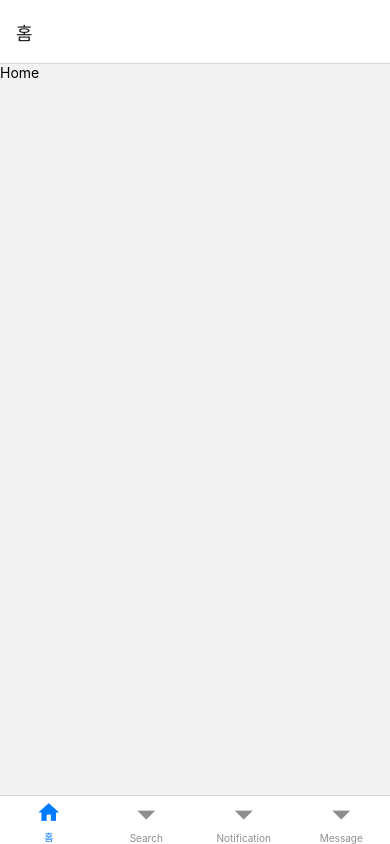
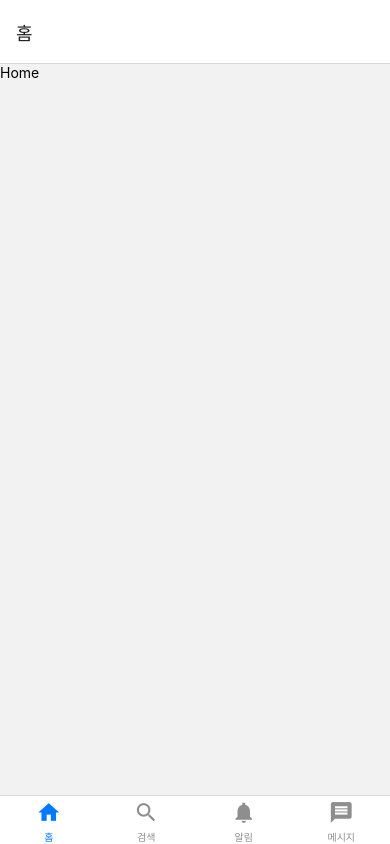
Before and after one commit to jiseong-choi/LearnRNnavigation, a React Native app: screen / in a window 390 px wide. Built offline with nearby package versions, Linux system fonts and the light colour scheme.

Commit message:
feat: new bottom tab navigator

```diff
--- a/App.js
+++ b/App.js
@@ -35,17 +35,45 @@ const App = () => {
     <NavigationContainer>
       <Tab.Navigator initialRouteName='Home' >
         <Tab.Screen
-          name='home' component={HomeScreen}
+          name='home'
+          component={HomeScreen}
           options={{
             title: '홈',
             tabBarIcon: ({ color, size}) => (
               <Icon name='home' color={color} size={size} />
             ),
           }}
-          />
-        <Tab.Screen name='Search' component={SearchScreen} />
-        <Tab.Screen name='Notification' component={NotificationScreen} />
-        <Tab.Screen name='Message' component={MessageScreen} />
+        />
+        <Tab.Screen
+          name='Search'
+          component={SearchScreen}
+          options={{
+            title: '검색',
+            tabBarIcon: ({ color, size}) => (
+              <Icon name='search' color={color} size={size} />
+            ),
+          }}
+        />
+        <Tab.Screen
+          name='Notification'
+          component={NotificationScreen}
+          options={{
+            title: '알림',
+            tabBarIcon: ({ color, size}) => (
+              <Icon name='notifications' color={color} size={size} />
+            ),
+          }}
+        />
+        <Tab.Screen
+          name='Message'
+          component={MessageScreen}
+          options={{
+            title: '메시지',
+            tabBarIcon: ({ color, size}) => (
+              <Icon name='message' color={color} size={size} />
+            ),
+          }}
+        />
       </Tab.Navigator>
     </NavigationContainer>
   );
```
